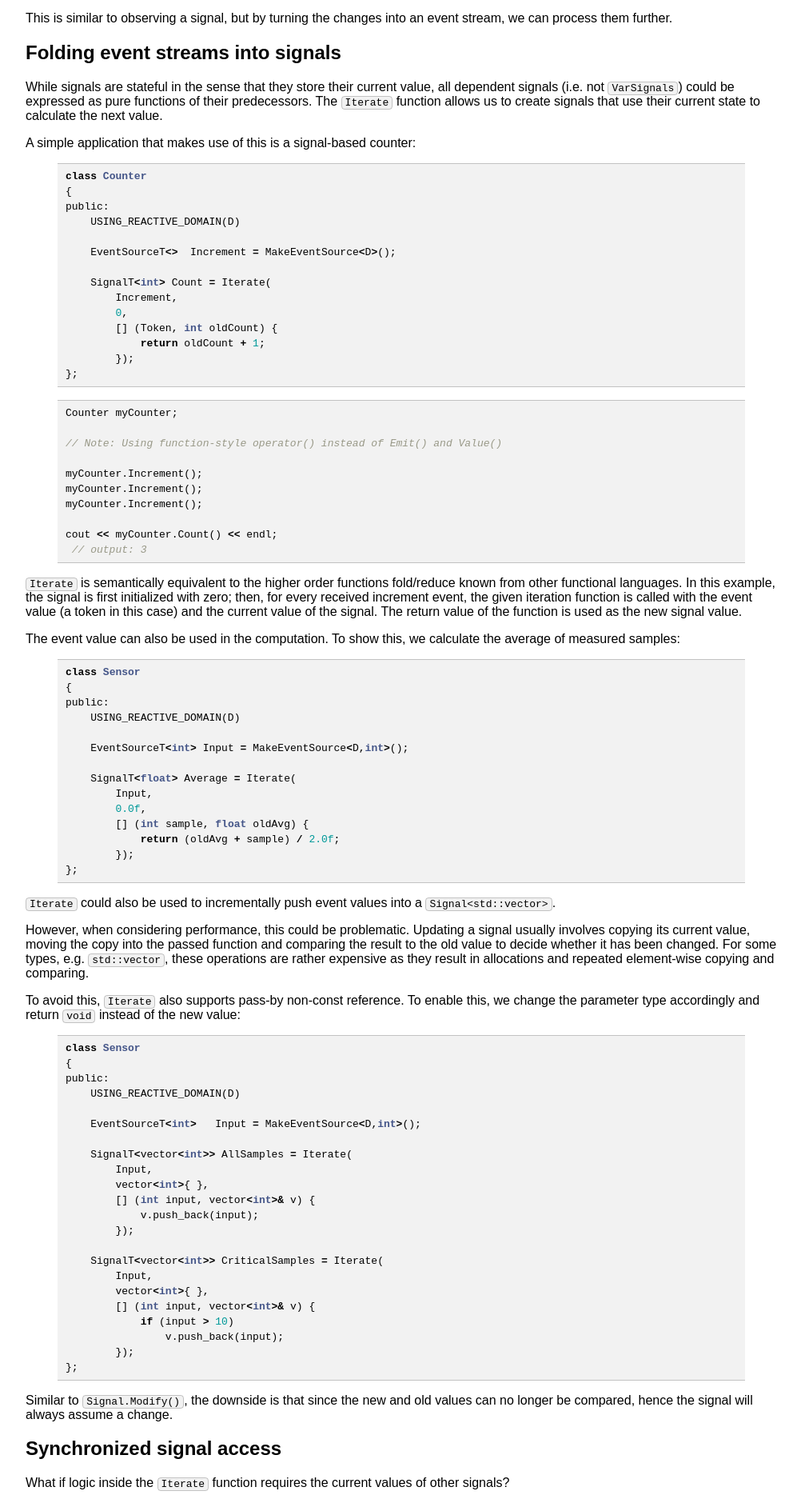
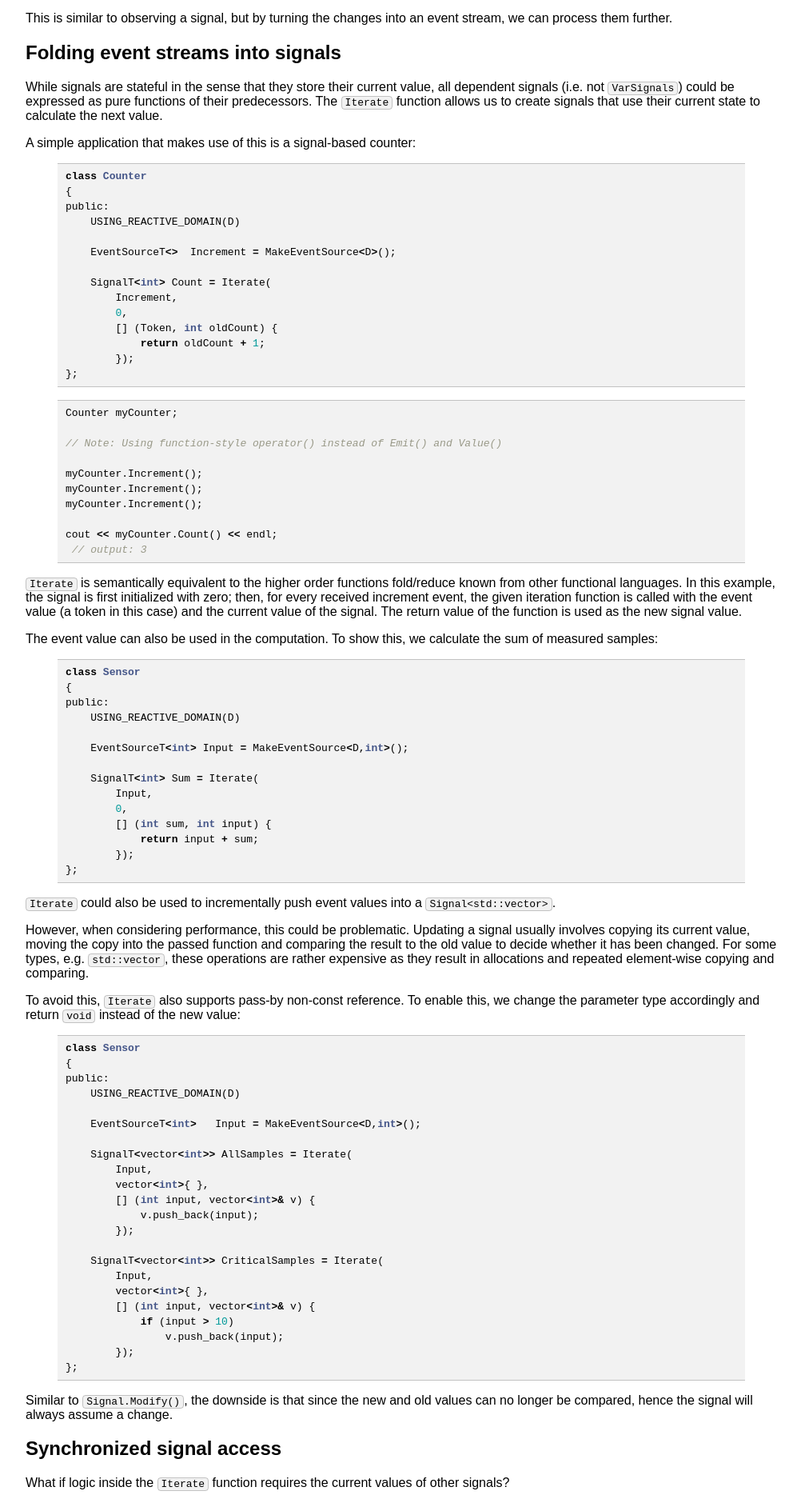
Before and after one commit to snakster/cpp.react, a Jekyll site: the page built from tutorials/BasicAlgorithms.md, in a window 1280 px wide. Shown: the part 1220-3099 px from the top of the page at 80% size, without its empty margins (273-1275 px from the left). Built offline with Jekyll 4.4.1, drawn with Linux system fonts in a browser that asks for light colours.

Commit message:
Fixed mistake in Iterate example.

```diff
--- a/tutorials/BasicAlgorithms.md
+++ b/tutorials/BasicAlgorithms.md
@@ -108,7 +108,7 @@ In this example, the signal is first initialized with zero;
 then, for every received increment event, the given iteration function is called with the event value (a token in this case) and the current value of the signal.
 The return value of the function is used as the new signal value.
 
-The event value can also be used in the computation. To show this, we calculate the average of measured samples:
+The event value can also be used in the computation. To show this, we calculate the sum of measured samples:
 {% highlight C++ %}
 class Sensor
 {
@@ -117,11 +117,11 @@ public:
 
     EventSourceT<int> Input = MakeEventSource<D,int>();
 
-    SignalT<float> Average = Iterate(
+    SignalT<int> Sum = Iterate(
         Input,
-        0.0f,
-        [] (int sample, float oldAvg) {
-            return (oldAvg + sample) / 2.0f;
+        0,
+        [] (int sum, int input) {
+            return input + sum;
         });
 };
 {% endhighlight %}
```
